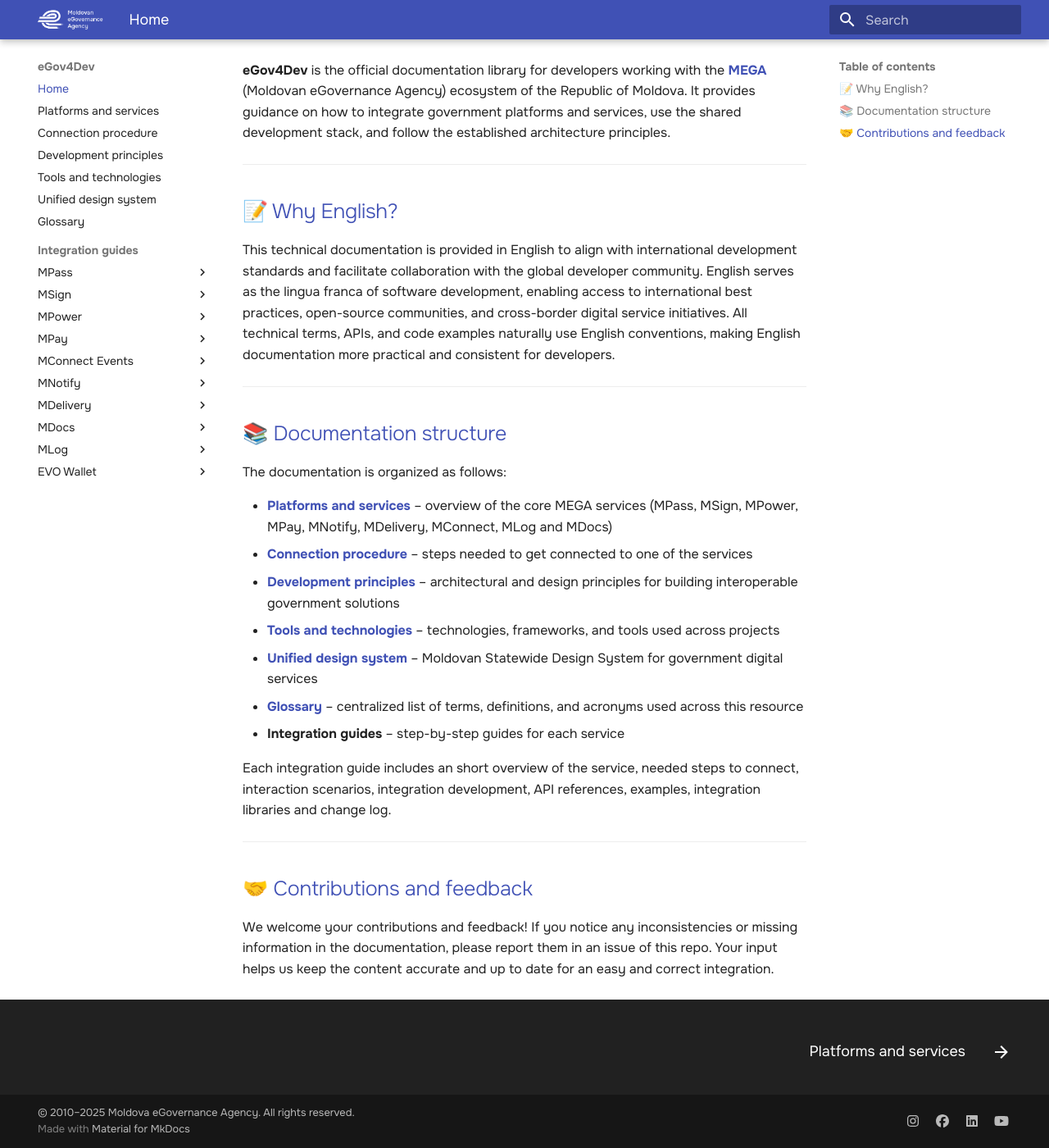
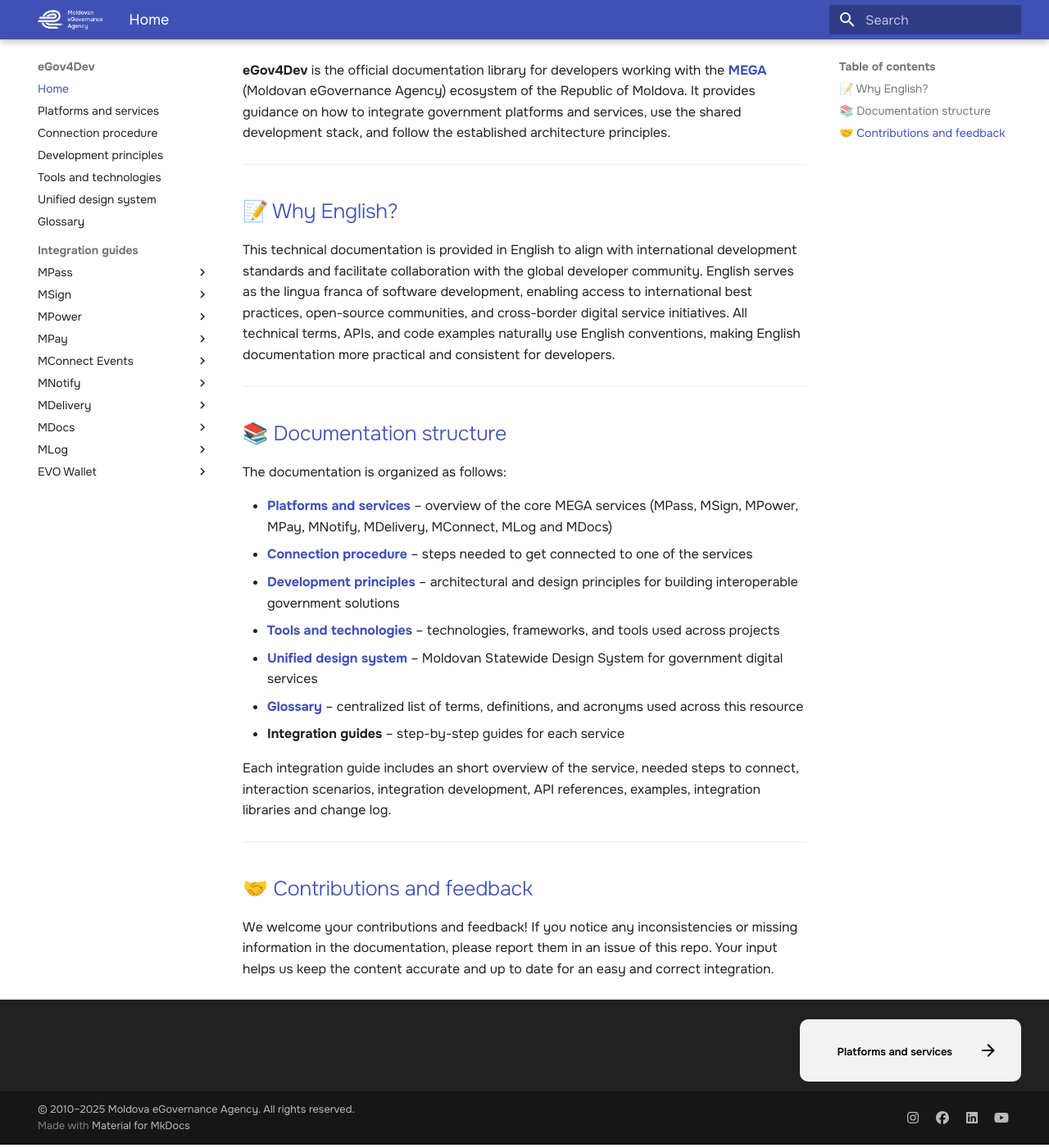
Before and after one commit to egov-moldova/egov4dev, an MkDocs documentation site: the page built from docs/index.md, in a window 1280 px wide and 1400 px high, scrolled down 107 px. Shown: the whole window at 82% size. Built offline with MkDocs 1.6.1 and Material for MkDocs 9.7.7, drawn with Linux system fonts in a browser that asks for light colours.

Commit message:
Update extra.css

```diff
--- a/docs/stylesheets/extra.css
+++ b/docs/stylesheets/extra.css
@@ -1,6 +1,26 @@
-.md-footer__inner {
-  padding-top: 1rem;
-  padding-bottom: 1rem;
+/* Make footer navigation look like light grey cards */
+.md-footer__link {
+  background: #f2f2f2;
+  border-radius: 10px;
+  padding: 14px 16px;
+}
+
+/* Make all text black */
+.md-footer__link,
+.md-footer__link * {
+  color: #000 !important;
+}
+
+/* Make "Previous/Next" smaller */
+.md-footer__direction {
+  font-size: 11px !important;
+  opacity: 1 !important;
+}
+
+/* Optional: make the page title slightly smaller too */
+.md-footer__title {
+  font-size: 13px !important;
+  font-weight: 600;
 }
 
 .md-footer__direction {display: none;}
```
